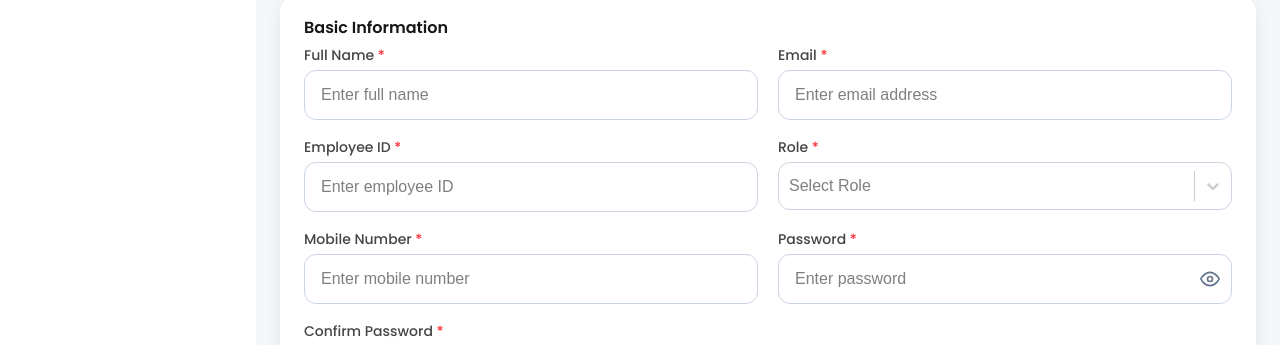
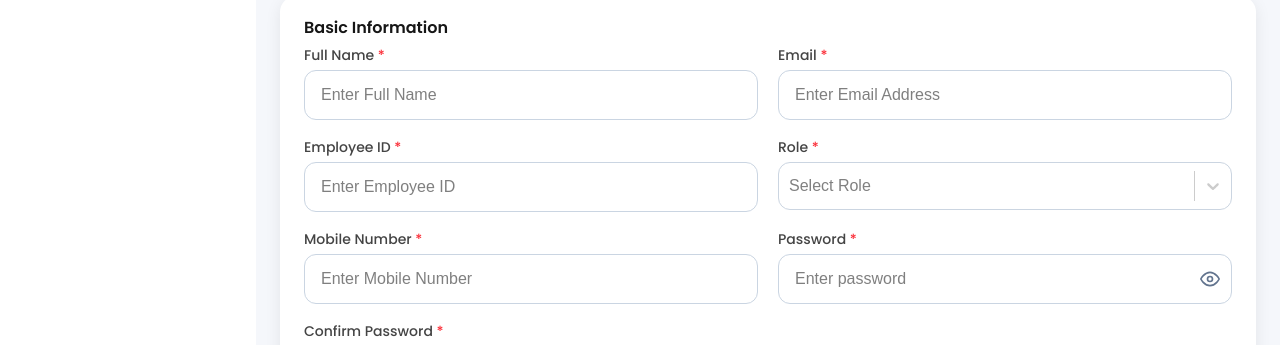
Before and after one commit to prevosaksham/ProjectHub-Frontend, a React (Vite) app: page /users/add in a window 1280 px wide. Shown: the part 185-530 px from the top of the page. Built offline with nearby package versions, Linux system fonts and the light colour scheme; no server answers; sample sign-in values are in the browser's storage.

Commit message:
fdesign changes

```diff
--- a/src/features/managers/AddManager.tsx
+++ b/src/features/managers/AddManager.tsx
@@ -168,7 +168,7 @@ function AddManager() {
                   },
                 })}
                 className={getInputClassName(!!errors.name)}
-                placeholder="Enter full name"
+                placeholder="Enter Full Name"
               />
               {errors.name && (
                 <p className="mt-1 text-sm text-red-500 text-[12px]">
@@ -192,7 +192,7 @@ function AddManager() {
                   },
                 })}
                 className={getInputClassName(!!errors.email)}
-                placeholder="Enter email address"
+                placeholder="Enter Email Address"
               />
               {errors.email && (
                 <p className="mt-1 text-sm text-red-500 text-[12px]">
@@ -216,7 +216,7 @@ function AddManager() {
                 })}
                 maxLength={8}
                 className={getInputClassName(!!errors.empId)}
-                placeholder="Enter employee ID"
+                placeholder="Enter Employee ID"
               />
               {errors.empId && (
                 <p className="mt-1 text-sm text-red-500 text-[12px]">
@@ -297,7 +297,7 @@ function AddManager() {
                   target.value = target.value.replace(/\D/g, "").slice(0, 10);
                 }}
                 className={getInputClassName(!!errors.mobileNumber)}
-                placeholder="Enter mobile number"
+                placeholder="Enter Mobile Number"
               />
               {errors.mobileNumber && (
                 <p className="mt-1 text-sm text-red-500 text-[12px]">
```
